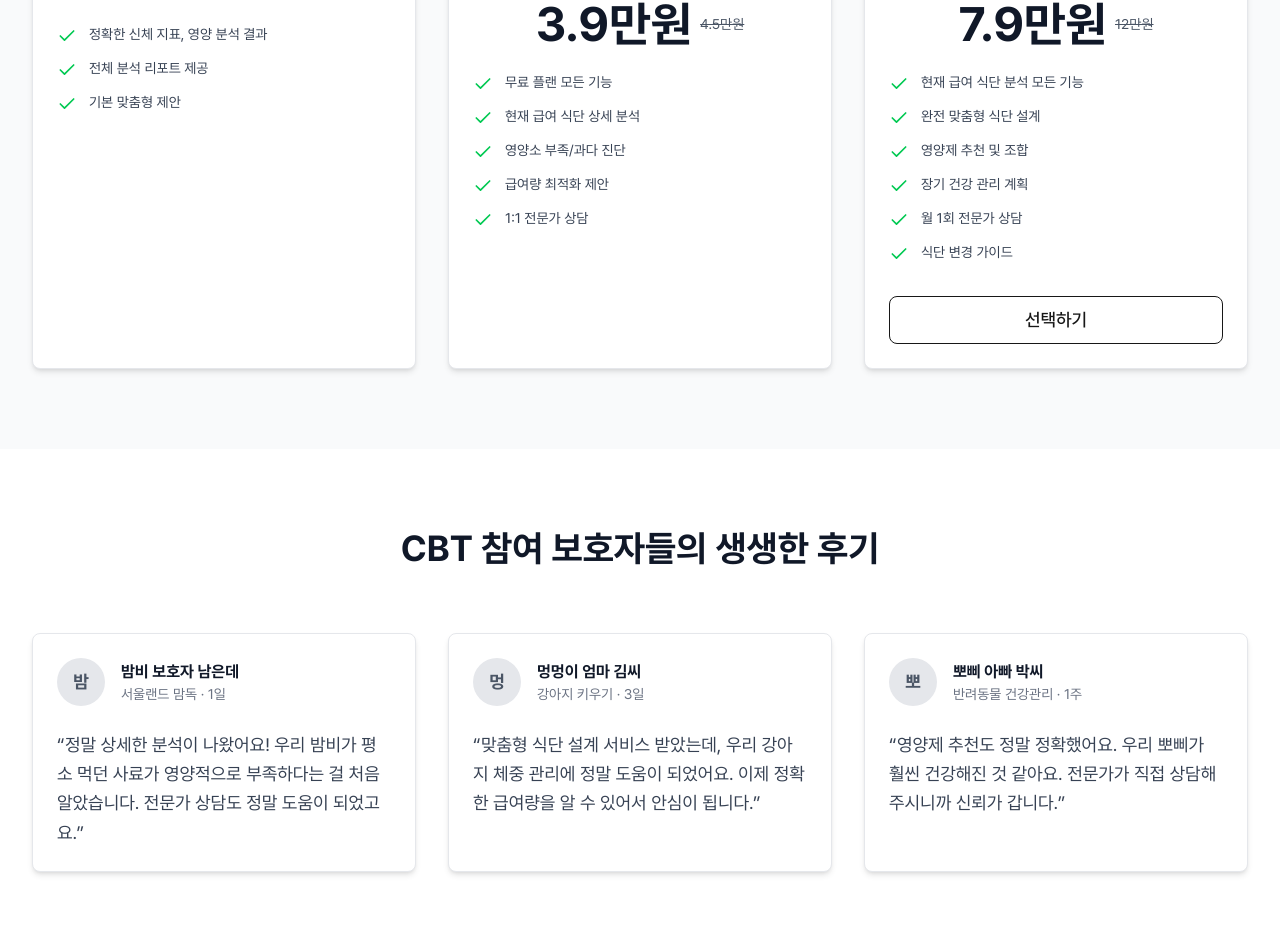
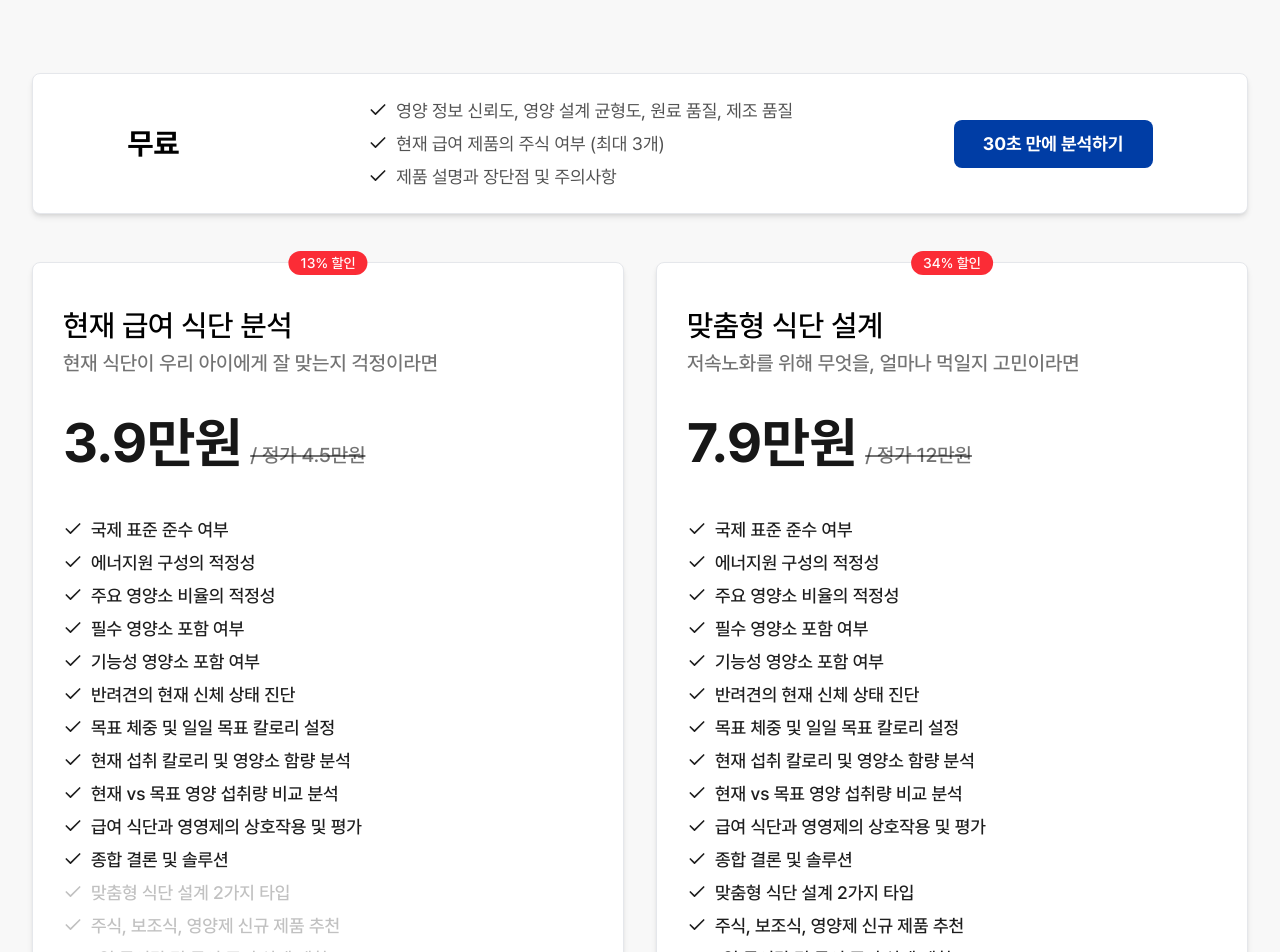
Before and after one commit to SeokHoChoi/test-jelly-univ-fe, a Next.js app: page /home in a window 1280 px wide. Shown: the part 2420-3372 px from the top of the page. Built offline with nearby package versions, Linux system fonts and the light colour scheme.

Commit message:
feat: 홈 > 플랜 섹션 UI 구현

```diff
--- a/src/components/home/PlanSection.tsx
+++ b/src/components/home/PlanSection.tsx
@@ -5,68 +5,113 @@ import Card from '@/components/common/Card';
 import { Check } from 'lucide-react';
 
 const PlanSection = () => {
+  const freeFeatures = [
+    '영양 정보 신뢰도, 영양 설계 균형도, 원료 품질, 제조 품질',
+    '현재 급여 제품의 주식 여부 (최대 3개)',
+    '제품 설명과 장단점 및 주의사항',
+  ];
+
   const plans = [
     {
-      title: '무료',
-      price: null,
-      originalPrice: null,
-      discount: null,
-      features: [
-        '정확한 신체 지표, 영양 분석 결과',
-        '전체 분석 리포트 제공',
-        '기본 맞춤형 제안',
-      ],
-      buttonText: '30초 만에 분석하기',
-      buttonVariant: 'primary' as const,
-      href: '/product-analysis',
-    },
-    {
       title: '현재 급여 식단 분석',
+      subtitle: '현재 식단이 우리 아이에게 잘 맞는지 걱정이라면',
       price: '3.9만원',
       originalPrice: '4.5만원',
       discount: '13% 할인',
       features: [
-        '무료 플랜 모든 기능',
-        '현재 급여 식단 상세 분석',
-        '영양소 부족/과다 진단',
-        '급여량 최적화 제안',
-        '1:1 전문가 상담',
+        '국제 표준 준수 여부',
+        '에너지원 구성의 적정성',
+        '주요 영양소 비율의 적정성',
+        '필수 영양소 포함 여부',
+        '기능성 영양소 포함 여부',
+        '반려견의 현재 신체 상태 진단',
+        '목표 체중 및 일일 목표 칼로리 설정',
+        '현재 섭취 칼로리 및 영양소 함량 분석',
+        '현재 vs 목표 영양 섭취량 비교 분석',
+        '급여 식단과 영영제의 상호작용 및 평가',
+        '종합 결론 및 솔루션',
+        { text: '맞춤형 식단 설계 2가지 타입', disabled: true },
+        { text: '주식, 보조식, 영양제 신규 제품 추천', disabled: true },
+        { text: '1일 급여량 및 급여 주기 상세 계획', disabled: true },
       ],
-      buttonText: '선택하기',
+      buttonText: '신청하기',
       buttonVariant: 'primary' as const,
       href: '/signup',
     },
     {
       title: '맞춤형 식단 설계',
+      subtitle: '저속노화를 위해 무엇을, 얼마나 먹일지 고민이라면',
       price: '7.9만원',
       originalPrice: '12만원',
       discount: '34% 할인',
       features: [
-        '현재 급여 식단 분석 모든 기능',
-        '완전 맞춤형 식단 설계',
-        '영양제 추천 및 조합',
-        '장기 건강 관리 계획',
-        '월 1회 전문가 상담',
-        '식단 변경 가이드',
+        '국제 표준 준수 여부',
+        '에너지원 구성의 적정성',
+        '주요 영양소 비율의 적정성',
+        '필수 영양소 포함 여부',
+        '기능성 영양소 포함 여부',
+        '반려견의 현재 신체 상태 진단',
+        '목표 체중 및 일일 목표 칼로리 설정',
+        '현재 섭취 칼로리 및 영양소 함량 분석',
+        '현재 vs 목표 영양 섭취량 비교 분석',
+        '급여 식단과 영영제의 상호작용 및 평가',
+        '종합 결론 및 솔루션',
+        { text: '맞춤형 식단 설계 2가지 타입', disabled: false },
+        { text: '주식, 보조식, 영양제 신규 제품 추천', disabled: false },
+        { text: '1일 급여량 및 급여 주기 상세 계획', disabled: false },
       ],
-      buttonText: '선택하기',
+      buttonText: '신청하기',
       buttonVariant: 'outline' as const,
       href: '/signup',
     },
   ];
 
   return (
-    <section id="plans" className="bg-gray-50 py-12 md:py-20">
+    <section id="plans" className="bg-[#F8F8F8] py-12 md:py-20">
       <div className="max-w-7xl mx-auto px-4 sm:px-6 lg:px-8">
-        <div className="text-center mb-16">
-          <h2 className="text-3xl md:text-4xl font-bold text-gray-900 mb-4">
-            우리 아이와 나의 고민에 딱 맞는 플랜을 선택하세요!
+        <div className="text-center mb-10 md:mb-18">
+          <p className="text-[15px] md:text-[20px] font-medium text-[#003DA5] mb-[15px] md:mb-[20px]">
+            플랜 안내
+          </p>
+          <h2 className="text-[22px] md:text-[45px] font-medium text-[#000000] leading-tight">
+            우리 아이와 나의 고민에 딱 맞는<br />
+            플랜을 선택하세요!
           </h2>
         </div>
 
-        <div className="grid grid-cols-1 md:grid-cols-3 gap-8">
+        {/* FREE CARD */}
+        <Card className="mb-10 md:mb-12 border-[0.5px] border-black/10 shadow-[0_0_4.4px_0_rgba(0,0,0,0.06),0_5px_19px_0_rgba(0,0,0,0.08)] px-[30px] md:px-[94.5px] py-[24px]">
+          <div className="flex flex-col md:flex-row md:items-center md:justify-between gap-6 md:gap-[30px]">
+            <div className="flex flex-col md:flex-row items-start md:items-center gap-4 md:gap-6">
+              <span className="text-[#000000] font-bold text-[20px] md:text-[30px] md:mr-[165px]">무료</span>
+              <ul className="space-y-[6px] md:space-y-2">
+                {freeFeatures.map((f, i) => (
+                  <li key={i} className="flex items-start gap-[6px] md:gap-2">
+                    <Check className="text-[#1E1E1E] flex-shrink-0 mt-0.5" size={20} />
+                    <span className="text-[#525252] font-normal text-[15px] md:text-[18px] leading-[25px]">{f}</span>
+                  </li>
+                ))}
+              </ul>
+            </div>
+            <div className="shrink-0 w-full md:w-auto">
+              <Button
+                variant="hero-primary"
+                size="lg"
+                className="w-full md:w-[199px] md:w-[199px] whitespace-nowrap mx-auto md:mx-0"
+              >
+                <Link href="/product-analysis">30초 만에 분석하기</Link>
+              </Button>
+            </div>
+          </div>
+        </Card>
+
+        {/* PAID CARDS */}
+        <div className="grid grid-cols-1 md:grid-cols-2 gap-8">
           {plans.map((plan, index) => (
-            <Card key={index} className="relative">
+            <Card
+              key={index}
+              className="relative border-[0.5px] border-black/10 shadow-[0_0_4.4px_0_rgba(0,0,0,0.06),0_5px_19px_0_rgba(0,0,0,0.08)] px-[30px] py-[40px]"
+            >
               {plan.discount && (
                 <div className="absolute -top-3 left-1/2 transform -translate-x-1/2">
                   <span className="bg-red-500 text-white px-3 py-1 rounded-full text-sm font-medium">
@@ -75,42 +120,59 @@ const PlanSection = () => {
                 </div>
               )}
 
-              <div className="text-center mb-6">
-                <Text variant="subtitle" className="text-xl mb-2">
+              <div className="text-left mb-8">
+                <h3 className="text-[20px] md:text-[30px] font-medium text-[#000000]">
                   {plan.title}
-                </Text>
+                </h3>
+                {plan.subtitle && (
+                  <p className="text-[15px] md:text-[20px] font-medium text-[rgba(0,0,0,0.55)] mb-6">
+                    {plan.subtitle}
+                  </p>
+                )}
 
                 {plan.price && (
                   <div className="mb-4">
-                    <div className="flex items-center justify-center gap-2">
-                      <Text variant="title" className="text-3xl text-brand-blue">
+                    <div className="flex items-baseline gap-2">
+                      <span className="text-[40px] md:text-[55px] font-bold text-brand-blue">
                         {plan.price}
-                      </Text>
+                      </span>
                       {plan.originalPrice && (
-                        <Text variant="caption" className="line-through text-gray-500">
-                          {plan.originalPrice}
+                        <span className="line-through text-[17px] md:text-[20px] font-medium text-[rgba(0,0,0,0.55)]">
+                          / 정가 {plan.originalPrice}
+                        </span>
+                      )}
+                      {/* {plan.discount && (
+                        <Text variant="caption" className="text-gray-500">
+                          ({plan.discount})
                         </Text>
-                      )}
+                      )} */}
                     </div>
                   </div>
                 )}
               </div>
 
-              <ul className="space-y-3 mb-8">
-                {plan.features.map((feature, featureIndex) => (
-                  <li key={featureIndex} className="flex items-start gap-3">
-                    <Check className="w-5 h-5 text-green-500 flex-shrink-0 mt-0.5" />
-                    <Text variant="body" className="text-sm">
-                      {feature}
-                    </Text>
-                  </li>
-                ))}
+              <ul className="space-y-[6px] md:space-y-2 mb-8">
+                {plan.features.map((feature, featureIndex) => {
+                  const isDisabled = typeof feature === 'object' && feature.disabled;
+                  const featureText = typeof feature === 'string' ? feature : feature.text;
+                  return (
+                    <li key={featureIndex} className="flex items-start gap-[6px] md:gap-2">
+                      <Check
+                        className={`flex-shrink-0 mt-0.5 ${isDisabled ? 'text-[#C1C1C1]' : 'text-[#1E1E1E]'}`}
+                        size={20}
+                      />
+                      <span className={`font-medium text-[14px] md:text-[18px] leading-[25px] ${isDisabled ? 'text-[#C1C1C1]' : 'text-[#1E1E1E]'}`}>
+                        {featureText}
+                      </span>
+                    </li>
+                  );
+                })}
               </ul>
 
               <Button
-                variant={plan.buttonVariant}
+                variant={index === 0 ? 'hero-primary' : plan.buttonVariant}
                 size="lg"
-                className="w-full"
+                className={`${index === 0 ? 'w-full mx-auto' : 'w-full'}`}
               >
                 <Link href={plan.href}>{plan.buttonText}</Link>
               </Button>
```
